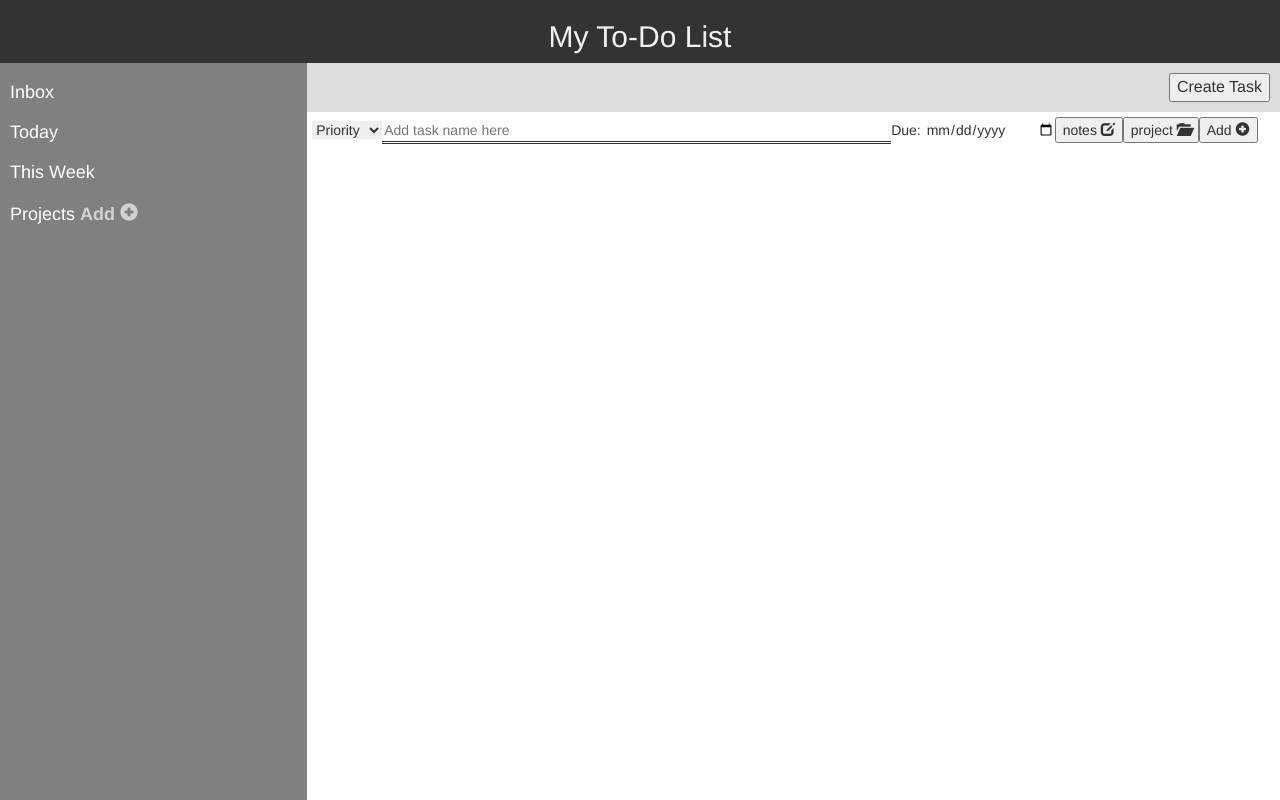
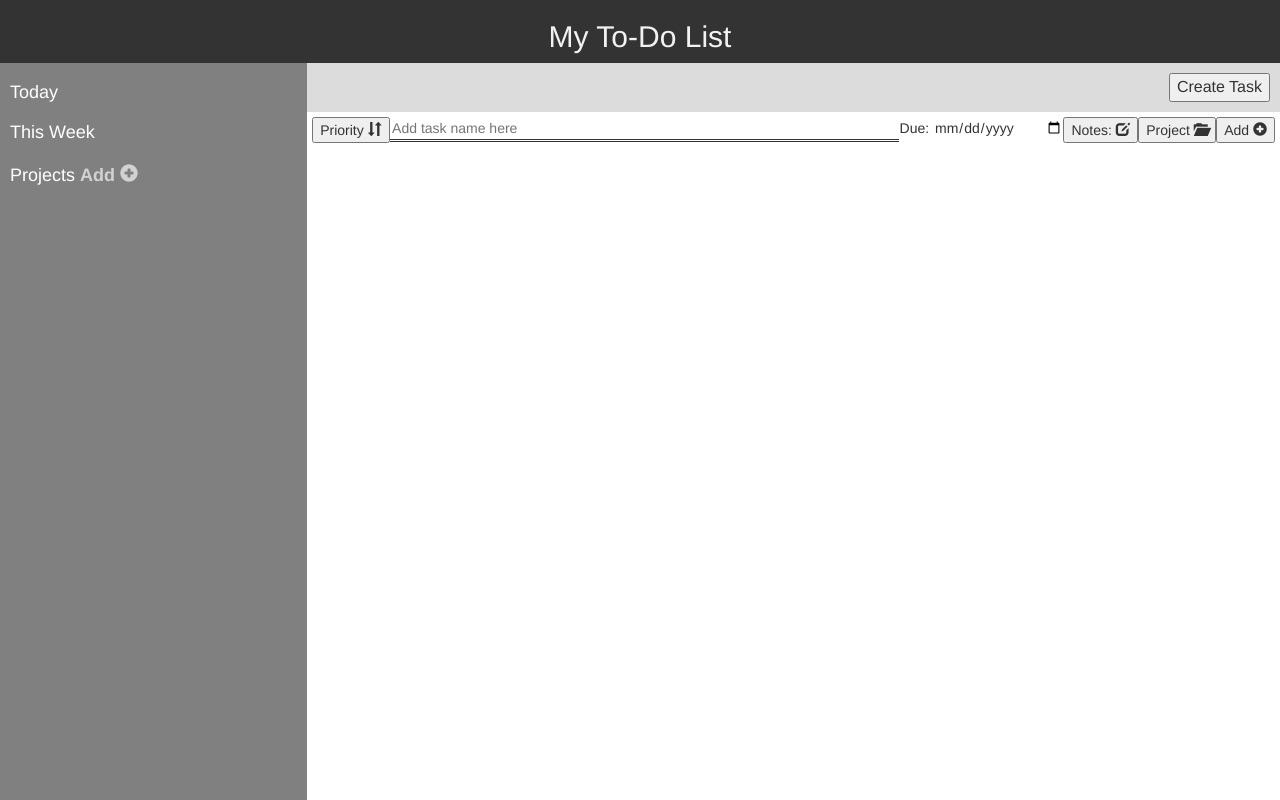
Before and after one commit to acchang/ProjectToDoList, a plain HTML site: page index.html in a window 1280 px wide. Both pictures are taken after a click on the button "Create Task". Shown: the top 800 px of the page. Drawn offline with nearby package versions, Linux system fonts and the light colour scheme.

Commit message:
projects done, add next

```diff
--- a/index.html
+++ b/index.html
@@ -18,7 +18,6 @@
 
 <div id="sidebar">
     <!-- first three don't need add they will gather based on time -->
-    <h3 id="Inbox">Inbox</h3>
     <h3 id="Today">Today</h3>
     <h3 id="ThisWeek">This Week</h3>
 
--- a/script.js
+++ b/script.js
@@ -140,6 +140,7 @@ function openProject(projectUUID) {
   let taskProjectHolder = document.getElementById('taskProjectHolder');
   taskProjectHolder.innerText = '';
 
+
   projectPrefixSpan.innerHTML = '';
   projectHeadlineSpan.innerHTML = '';
   const projectIndex = projectList.findIndex((el) => el.identifier === projectUUID)
@@ -166,7 +167,6 @@ function createTaskInput() {
   let taskOverallContainer = document.createElement("div");
   taskOverallContainer.setAttribute("class", "taskOverallContainer");
   taskOverallContainer.setAttribute("id", "taskOverallContainer");
-  // taskOverallContainer.textContent = "taskOverallContainer";
   document.getElementById('taskProjectHolder').appendChild(taskOverallContainer);
 
   let taskInputContainer = document.createElement("div");
@@ -179,25 +179,12 @@ function createTaskInput() {
   createTaskNotesField();
   createTaskProjectField();
   createAddTaskField();
-}
-
-// taskProjectHolder is on the page, taskInputContainer is created & added
-// button works on taskInputContainer,
-// TaskInputContainer holds task field, priority, calendar, notes, project, plus
-
-// taskProjectHolder is on the page, taskOverallContainer is created & added
-// button hides taskOverallContainer
-// TaskInputContainer is added to taskOverallContainer
-// TaskInputContainer holds task field, priority, calendar, notes, project, plus
-// Notesfield added to taskOverallContainer
-
-
-
+};
 
 createTaskInput()
 let taskBtn = document.getElementById("taskBtn");
 taskBtn.addEventListener("click", function(event){
-  taskOverallContainer.classList.toggle("flex")
+  taskOverallContainer.classList.toggle("flex");
 });
 
 
@@ -217,14 +204,33 @@ function createTaskField() {
 };
 
 function createTaskPriorityField() {
+  let taskPrioritySection = document.createElement("span");
+  taskPrioritySection.setAttribute("id", "taskPrioritySection");
+  taskPrioritySection.setAttribute("Class", "taskPrioritySection");
+  document.getElementById('taskInputContainer').appendChild(taskPrioritySection);
+
+  let taskPriorityButton = document.createElement("button");
+  taskPriorityButton.setAttribute("id", "taskPriorityButton");
+  taskPriorityButton.innerText = "Priority ";
+  document.getElementById('taskPrioritySection').appendChild(taskPriorityButton);
+
+  let taskPriorityIcon = document.createElement("span")
+  taskPriorityIcon.setAttribute("class", "glyphicon glyphicon-sort");
+  document.getElementById("taskPriorityButton").appendChild(taskPriorityIcon);
+
+  taskPriorityButton.addEventListener("click", function(event){
+  taskPrioritySelector.classList.toggle("flex")
+  });
+
   let taskPrioritySelector = document.createElement("select");
+  taskPrioritySelector.setAttribute("class", "taskPrioritySelector");
   taskPrioritySelector.setAttribute("id", "taskPrioritySelector");
-  document.getElementById('taskInputContainer').appendChild(taskPrioritySelector);
+  document.getElementById('taskPrioritySection').appendChild(taskPrioritySelector);
 
   let taskPriorityTitle = document.createElement("option");
   taskPriorityTitle.setAttribute("id", "taskPriorityTitle");
   taskPriorityTitle.setAttribute("value", "Neutral");
-  taskPriorityTitle.innerText = "Priority";
+  taskPriorityTitle.innerText = "Select";
   document.getElementById("taskPrioritySelector").appendChild(taskPriorityTitle);
 
   let taskPriorityOne = document.createElement("option");
@@ -269,7 +275,6 @@ function createTaskCalendarField() {
   document.getElementById('taskCalendarField').appendChild(taskCalendarSelector);
 }
 
-// notes hide and show, linebreak then new input field.
 function createTaskNotesField() {
   let taskNotesField = document.createElement("span");
   taskNotesField.setAttribute("id", "taskNotesField");
@@ -278,27 +283,18 @@ function createTaskNotesField() {
 
     let taskNotesButton = document.createElement("button");
     taskNotesButton.setAttribute("id", "taskNotesButton");
-    taskNotesButton.innerText = "notes ";
+    taskNotesButton.innerText = "Notes: ";
     document.getElementById('taskNotesField').appendChild(taskNotesButton);
 
       let taskNotesIcon = document.createElement("span")
       taskNotesIcon.setAttribute("class", "glyphicon glyphicon-edit");
       document.getElementById("taskNotesButton").appendChild(taskNotesIcon);
 
-  // let taskNotesBreak = document.createElement("div");
-  // taskNotesBreak.setAttribute("id", "taskNotesBreak");
-  // // taskNotesBreak.innerText = "taskNotesBreak";
-  // document.getElementById('taskOverallContainer').appendChild(taskNotesBreak);
-
   let taskNotesInput = document.createElement("div");
   taskNotesInput.setAttribute("id", "taskNotesInput");
   taskNotesInput.setAttribute("input", "text");
-  // attached to taskProjectHolder so we need something around that
-  // document.getElementById('taskInputContainer').appendChild(taskNotesInput);
-  // document.getElementById('taskNotesBreak').appendChild(taskNotesInput);
   document.getElementById('taskOverallContainer').appendChild(taskNotesInput);
-  // document.getElementById('taskProjectHolder').appendChild(taskNotesInput);
-  taskNotesInput.innerText = "Notes: ";
+  taskNotesInput.innerText = "Additional info: ";
 
   let taskNotesBox = document.createElement("input");
   taskNotesBox.setAttribute("id", "taskNotesBox");
@@ -313,24 +309,43 @@ function createTaskNotesField() {
   })
 };
 
-
-// project with default, option to change?
-// goes hidden after entering
-// no way to add new project if in a project
 function createTaskProjectField() {
-  let taskProjectField = document.createElement("span");
-  taskProjectField.setAttribute("id", "taskProjectField");
-  document.getElementById('taskInputContainer').appendChild(taskProjectField);
+  let taskProjectSection = document.createElement("span");
+  taskProjectSection.setAttribute("id", "taskProjectSection");
+  taskProjectSection.setAttribute("Class", "taskProjectSection");
+  document.getElementById('taskInputContainer').appendChild(taskProjectSection);
 
   let taskProjectButton = document.createElement("button");
   taskProjectButton.setAttribute("id", "taskProjectButton");
-  taskProjectButton.innerText = "project ";
-  document.getElementById('taskProjectField').appendChild(taskProjectButton);
+  taskProjectButton.innerText = "Project ";
+  document.getElementById('taskProjectSection').appendChild(taskProjectButton);
 
   let taskProjectIcon = document.createElement("span")
   taskProjectIcon.setAttribute("class", "glyphicon glyphicon-folder-open");
   document.getElementById("taskProjectButton").appendChild(taskProjectIcon);
-};
+
+  let taskProjectSelector = document.createElement("select");
+  taskProjectSelector.setAttribute("id", "taskProjectSelector");
+  taskProjectSelector.setAttribute("class", "taskProjectSelector");
+  document.getElementById('taskProjectSection').appendChild(taskProjectSelector);
+
+  taskProjectButton.addEventListener("click", function(event){
+  taskProjectSelector.classList.toggle("flex");
+
+  let taskProjectTitle = document.createElement("option");
+  taskProjectTitle.setAttribute("id", "taskProjectTitle");
+  taskProjectTitle.setAttribute("value", "None");
+  taskProjectTitle.innerText = "None ";
+  document.getElementById("taskProjectSelector").appendChild(taskProjectTitle);
+
+  for (i = 0; i < projectList.length; i++) {
+    let taskProjectOption = document.createElement("option");
+    taskProjectOption.setAttribute("id", projectList[i].identifier);
+    taskProjectOption.setAttribute("value", projectList[i].projectName);
+    taskProjectOption.innerText = projectList[i].projectName;
+    document.getElementById("taskProjectSelector").appendChild(taskProjectOption);}
+  });
+}
 
 function createAddTaskField() {
   let addTaskField = document.createElement("span");
--- a/style.css
+++ b/style.css
@@ -106,15 +106,6 @@ font-size: medium;
   padding: 10px;
 }
 
-#taskPrioritySelector {
-border: 0px;
-}
-
-#taskCalendarSelector {
-width: 130px;
-border: 0px;
-}
-
 .taskOverallContainer {
   display: none;
   justify-content: space-between;
@@ -123,9 +114,33 @@ border: 0px;
 
 .taskInputContainer {
 /* display: none; */
+display: flex;
 justify-content: space-between;
 padding: 5px;
 }
+
+.taskPrioritySection {
+  display: flex;
+  flex-direction: column;
+}
+
+.taskPrioritySelector {
+display: none;
+}
+
+#taskCalendarSelector {
+width: 130px;
+border: 0px;
+}
+
+.taskProjectSection {
+  display: flex;
+  flex-direction: column;
+}
+
+.taskProjectSelector {
+  display: none;
+  }
 
 
 #taskInputField {
```
